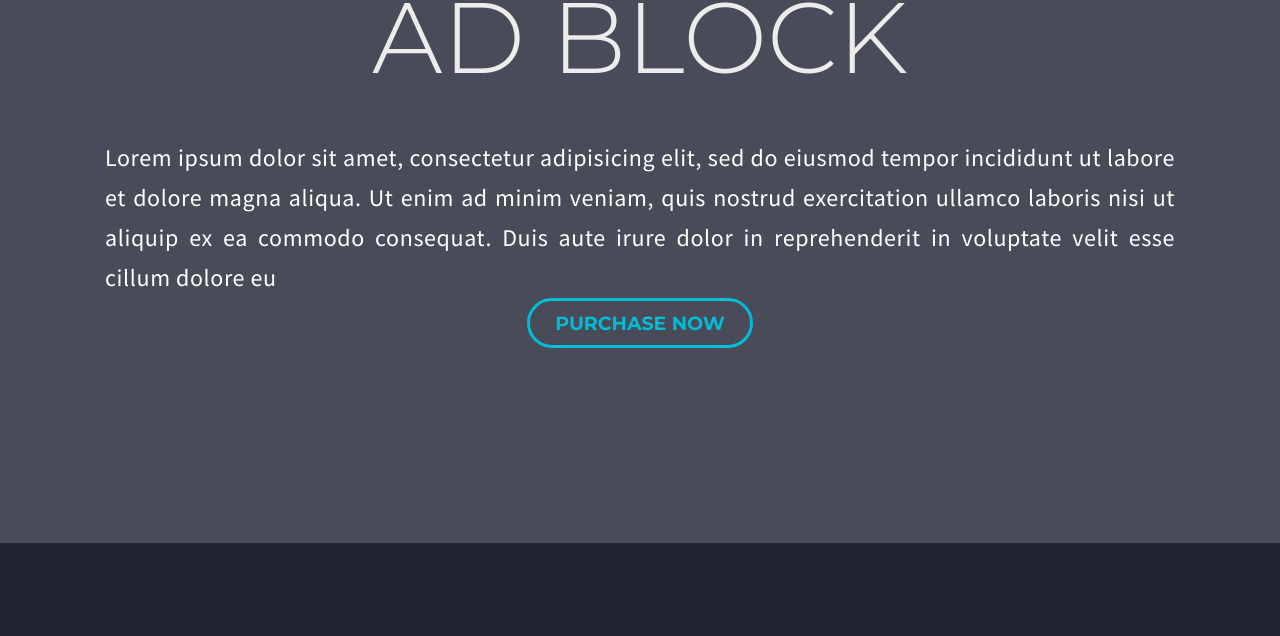
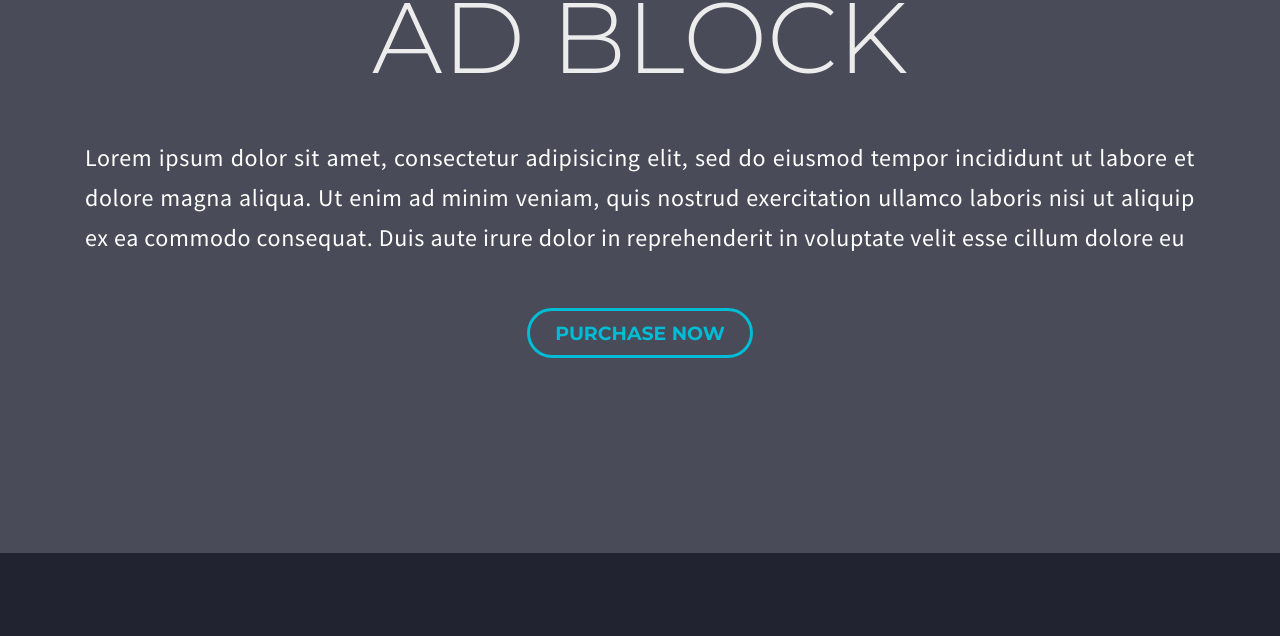
Before and after one commit to trangthuta/PRICETABLEPAGE, a plain HTML site: page index.html in a window 1280 px wide. Shown: the part 2951-3587 px from the top of the page. Drawn offline with Linux system fonts and the light colour scheme.

Commit message:
sua khoang cach khoi slider-dark

```diff
--- a/style/_slide-dark.scss
+++ b/style/_slide-dark.scss
@@ -13,9 +13,10 @@
   &-content {
     font-size: 24px;
     text-align: justify;
-    padding: 0 65px;
+    padding: 0 45px;
     line-height: 40px;
     letter-spacing: 0.6px;
+    margin-bottom: 50px;
   }
   &-button {
     color: $blue-color;
```
Also changed, not shown: style/style.css, 1 other file.
